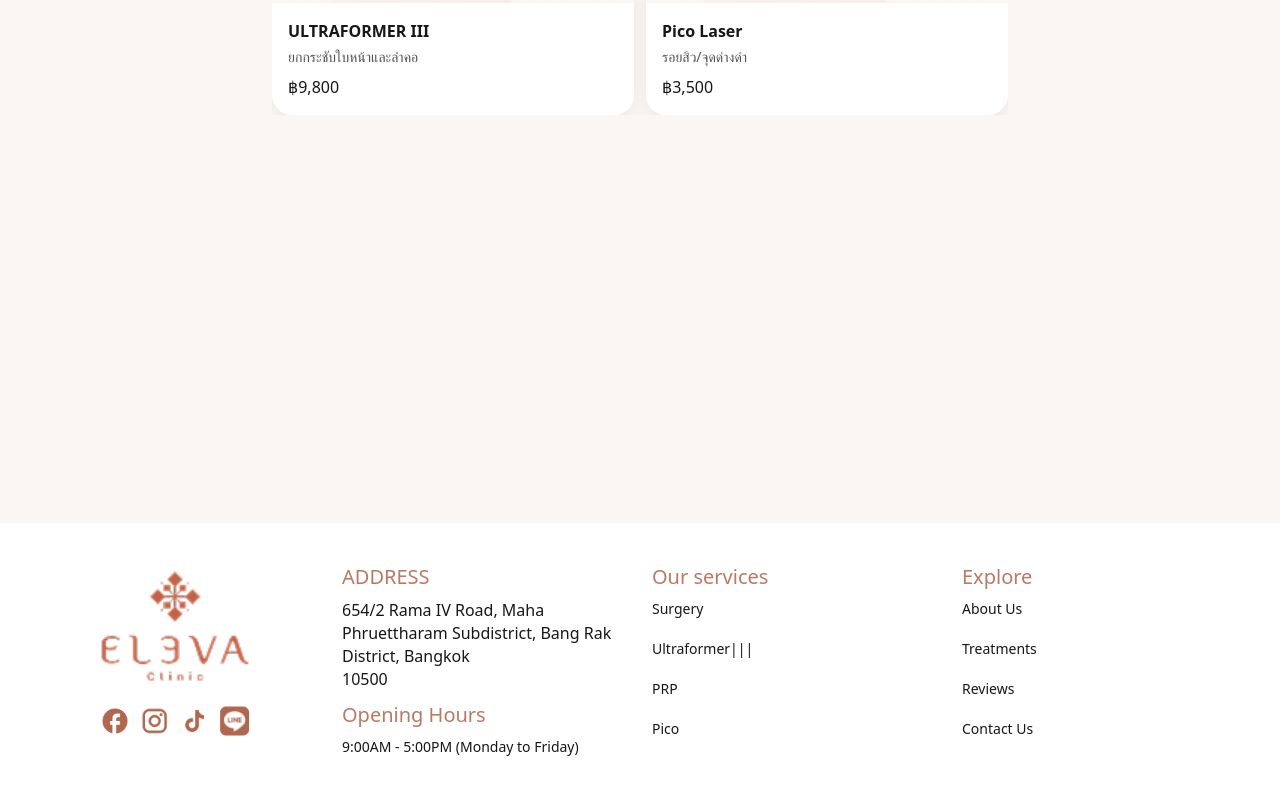
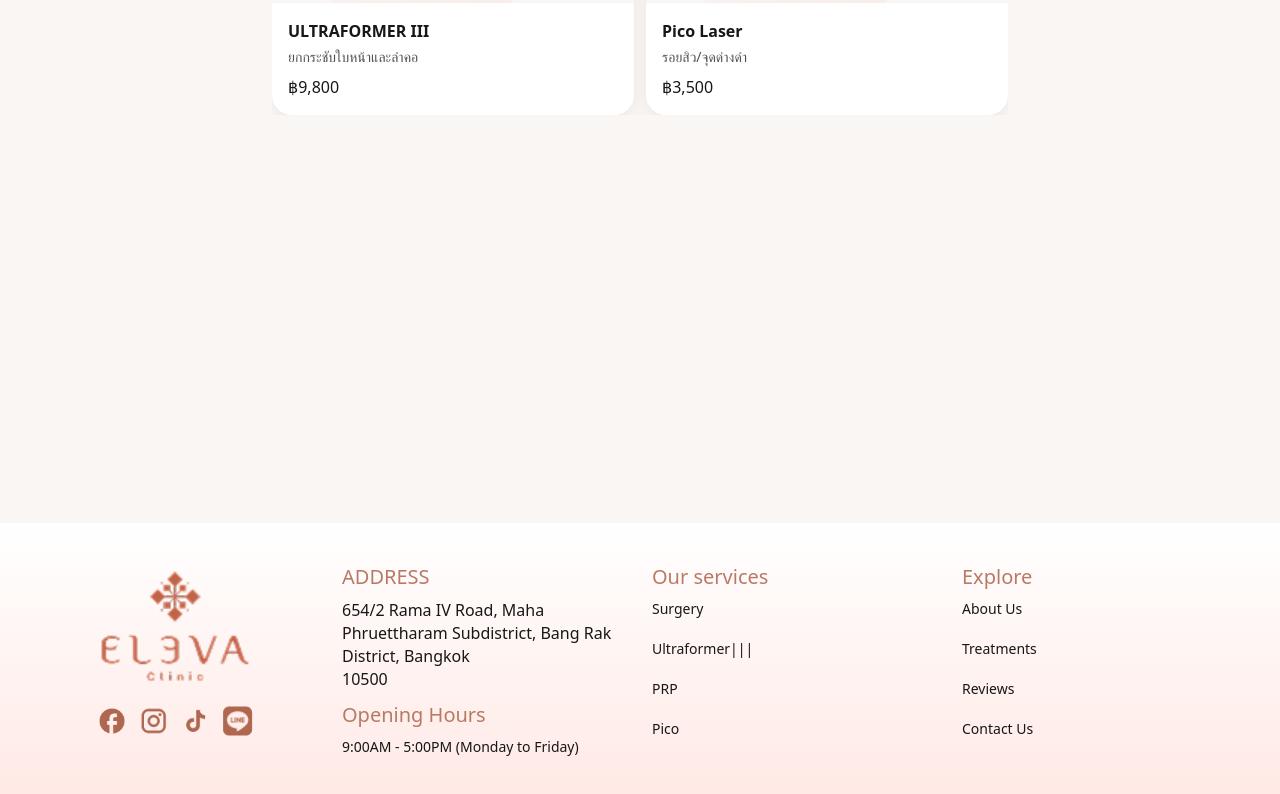
Before and after one commit to Sprouting-Tech/eleva-clinic, a Next.js app: page / in a window 1280 px wide. Shown: the part 398-1192 px from the top of the page. Built offline with nearby package versions, Linux system fonts and the light colour scheme.

Commit message:
footoer background color changed

```diff
--- a/src/components/Footer.tsx
+++ b/src/components/Footer.tsx
@@ -12,11 +12,11 @@
 
 export default function Footer() {
   return (
-    <footer className="mt-16  bg-white text-sm">
+    <footer className="mt-16 text-sm bg-gradient-to-t from-[#FFE9E5] to-[#FFFFFF]">
       <div className="md:mx-8 grid gap-6 py-10 md:grid-cols-4">
         {/* Clinic IconxInfo */}
         <section className="flex flex-col justify-center items-center ">
-          <div className="flex flex-col  mb-4">
+          <div className="flex flex-col items-center mb-4">
             <Image
               className="mb-6"
               src="/images/image 1.png"
@@ -24,7 +24,7 @@
               width={150}
               height={150}
             />
-            <div className="flex justify-between">
+            <div className="flex justify-between gap-2 md:gap-3">
               <a
                 href="https://facebook.com"
                 target="_blank"
@@ -36,6 +36,7 @@
                   alt="Facebook"
                   width={30}
                   height={30}
+                  className="w-10 h-10 md:w-[30px] md:h-[30px]"
                 />
               </a>
               <a
@@ -49,6 +50,7 @@
                   alt="Instagram"
                   width={30}
                   height={30}
+                  className="w-10 h-10 md:w-[30px] md:h-[30px]"
                 />
               </a>
               <a
@@ -62,6 +64,7 @@
                   alt="TikTok"
                   width={30}
                   height={30}
+                  className="w-10 h-10 md:w-[30px] md:h-[30px]"
                 />
               </a>
               <a
@@ -75,6 +78,7 @@
                   alt="Line"
                   width={30}
                   height={30}
+                  className="w-10 h-10 md:w-[30px] md:h-[30px]"
                 />
               </a>
             </div>
@@ -109,7 +113,7 @@
           </div>
         </section>
 
-       <section className="md:block hidden">
+        <section className="md:block hidden">
           <div>
             <h3 className="text-[#B97A65] md:text-xl pb-2">Explore</h3>
             <Link
```
